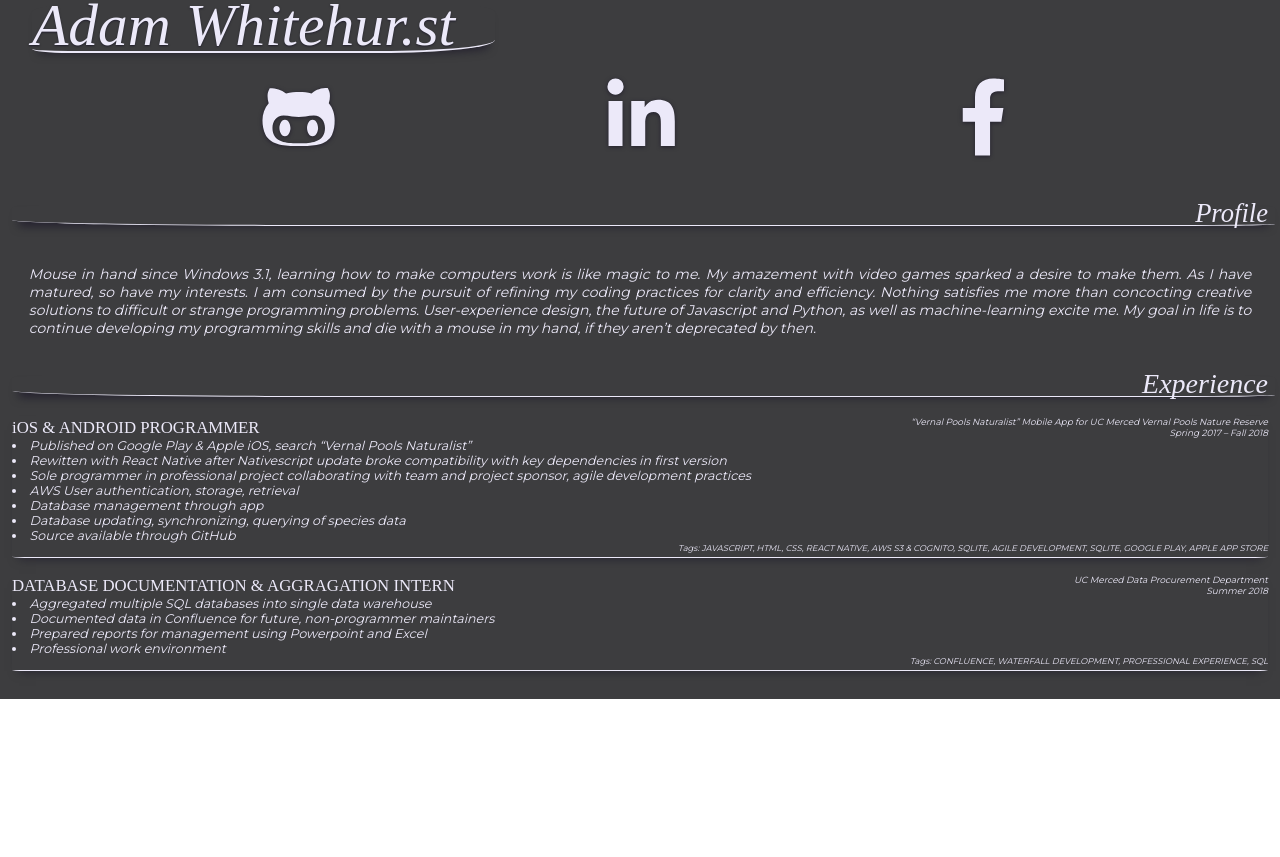
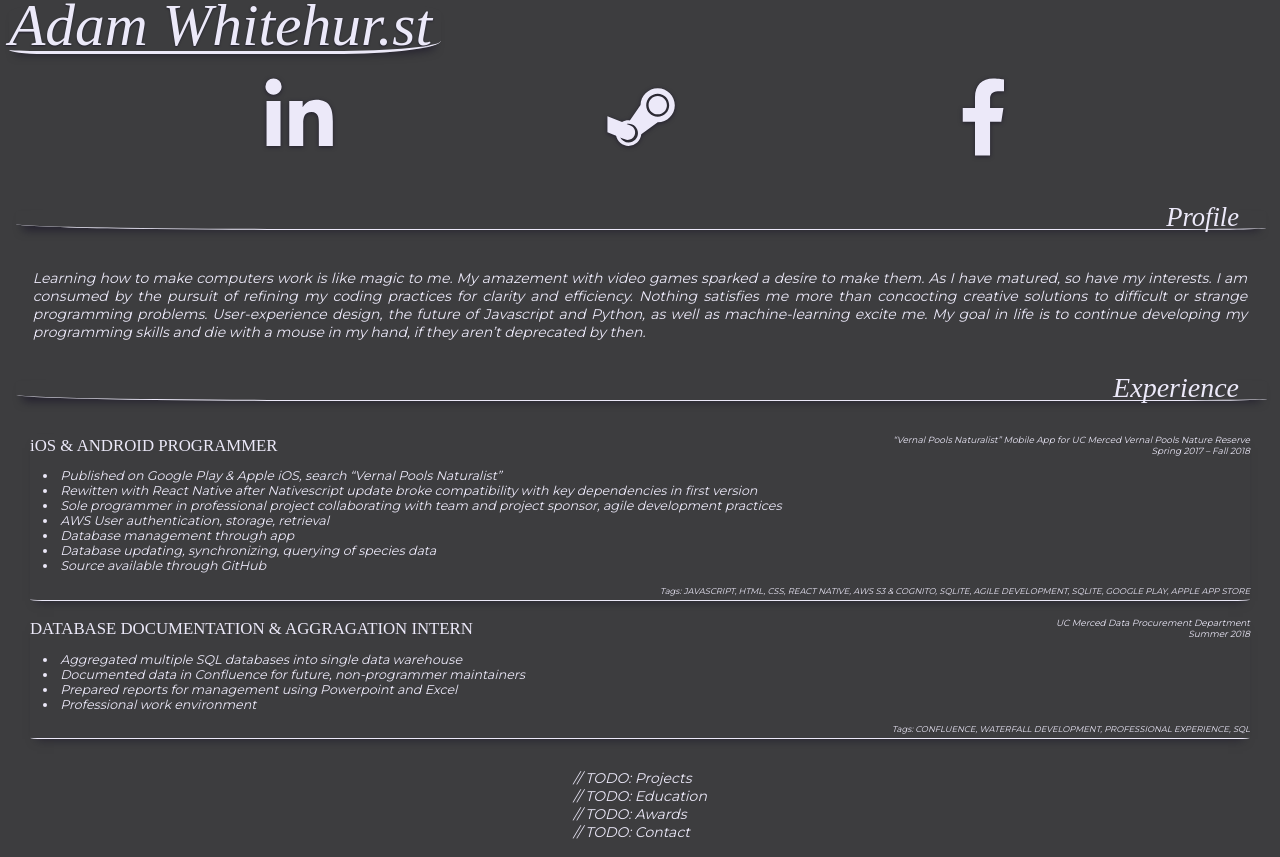
Before and after one commit to AdamWhitehurst/portfolio, a React (Create React App) app: page / in a window 1280 px wide. Before the commit the page ends 800 px from the top, so only its background shows below. Built offline with nearby package versions, Linux system fonts and the light colour scheme; a web font is replaced by a local one.

Commit message:
remove basics.js, was more trouble than it was worth

```diff
--- a/src/App.js
+++ b/src/App.js
@@ -1,24 +1,54 @@
 import React from 'react';
-import {Container, Content} from './components/basics';
 import { Title } from './components/title';
 import { Carasoul } from './components/carasoul';
 import { Profile } from './components/profile';
 import { Experience } from './components/experience';
+import injectSheet from 'react-jss';
 
-class App extends React.Component {
+
+const style = (Theme) => ({
+  container: {
+    display: 'flex',
+    flexDirection: 'column',
+    backgroundColor: Theme.bgDark,
+    fontFamily: Theme.titleFontFamily,
+  },
+  content: {
+    display: 'flex',
+    justifyContent: 'center',
+    alignItems: 'center',
+    flexDirection: 'column',
+    flexWrap: 'wrap',
+    borderTopWidth: '1vh',
+    borderColor: 'white',
+    padding: '0.5rem',
+    margin: '0.5rem',
+    color: Theme.textLight,
+    fontFamily: Theme.contentFontFamily,
+    textAlign: 'justify',
+    textJustify: 'inter-word',
+  },
+});
+
+class UnstyledApp extends React.Component {
 
   render() {
+    const {classes} = this.props;
     return (
-      <Container>
+      <div className={classes.container}>
         <Title />
         <Carasoul/>
-        <Content flexDirection='row'>
+        <div className={classes.content}>
           <Profile/>
           <Experience/>
-        </Content>
-      </Container>
+          // TODO: Projects <br/>
+          // TODO: Education <br/>
+          // TODO: Awards <br/>
+          // TODO: Contact <br/>
+        </div>
+      </div>
     );
   }
-}
+};
 
-export default App;
+export const App = injectSheet(style)(UnstyledApp);
--- a/src/components/basics.js
+++ /dev/null
@@ -1,42 +0,0 @@
-import React from 'react';
-import injectSheet from 'react-jss';
-
-const style = (Theme) => ({
-  container: {
-    display: 'flex',
-    flexDirection: 'column',
-    backgroundColor: Theme.bgDark,
-    fontFamily: Theme.titleFontFamily,
-  },
-  content: {
-    display: 'flex',
-    justifyContent: props => props.justifyContent || 'center',
-    alignItems: props => props.alignItems || 'center',
-    flexDirection: props => props.flexDirection || 'column',
-    flexWrap: props => props.flexWrap || 'wrap',
-    width: props => props.width,
-    borderTopWidth: '1vh',
-    borderColor: 'white',
-    padding: Theme.paddingSmall,
-    margin: Theme.margin,
-    color: Theme.textLight,
-    fontFamily: Theme.contentFontFamily,
-    textAlign: 'justify',
-    textJustify: 'inter-word',
-  },
-});
-
-
-const UnstyledContainer = ({classes, children}) => (
-  <div className={classes.container}>
-    {children}
-  </div>
-);
-export const Container = injectSheet(style)(UnstyledContainer);
-
-const UnstyledContent = ({classes, children}) => (
-  <div className={classes.content}>
-    {children}
-  </div>
-)
-export const Content = injectSheet(style)(UnstyledContent);
--- a/src/components/carasoul.js
+++ b/src/components/carasoul.js
@@ -87,7 +87,7 @@ class UnstyledCarasoul extends React.Component {
     let items = [];
     for (let link in Links) {
       items.push (
-        <CarasoulItem key={link} {...Links[link]}/>
+        <CarasoulItem key={Links.indexOf(link)} {...Links[link]}/>
       );
     }
     return items;
--- a/src/components/experience.js
+++ b/src/components/experience.js
@@ -1,5 +1,5 @@
 import React from 'react'
-import { ExperienceText } from '../constants/constants';
+import { ExperienceText } from '../constants/texts';
 import injectSheet from 'react-jss';
 
 const style = (Theme) => ({
@@ -7,10 +7,12 @@ const style = (Theme) => ({
     width: '100%',
     display: 'flex',
     flexDirection: 'column',
+    color: Theme.textLight,
+    fontFamily: Theme.contentFontFamily,
   },
   title: {
-    width: '100%',
-    paddingRight: '0.25em',
+    width: '98%',
+    paddingRight: '1em',
     textAlign: 'end',
     fontFamily: Theme.titleFontFamily,
     fontWeight: '100',
@@ -20,7 +22,9 @@ const style = (Theme) => ({
     borderBottomRightRadius: '8%',
     boxShadow: Theme.outBorderShadow,
   },
-  content: {},
+  content: {
+    padding: '1em',
+  },
   sectionContainer: {
     marginBottom: '1rem',
     paddingBottom: '0.25rem',
@@ -60,6 +64,7 @@ const style = (Theme) => ({
   sectionBody: {
     width: '100%',
     fontSize: '0.9em',
+    padding: '1em',
   },
   sectionTags: {
     fontSize: '0.6em',
--- a/src/components/profile.js
+++ b/src/components/profile.js
@@ -1,5 +1,5 @@
 import React from 'react'
-import { ProfileText } from '../constants/constants';
+import { ProfileText } from '../constants/texts';
 import injectSheet from 'react-jss';
 
 const style = (Theme) => ({
@@ -7,10 +7,12 @@ const style = (Theme) => ({
     width: '100%',
     display: 'flex',
     flexDirection: 'column',
+    color: Theme.textLight,
+    fontFamily: Theme.contentFontFamily,
   },
   title: {
-    width: '100%',
-    paddingRight: '0.25em',
+    width: '98%',
+    paddingRight: '1em',
     fontSize: '1.9em',
     fontFamily: Theme.titleFontFamily,
     fontWeight: '100',
--- a/src/components/title.js
+++ b/src/components/title.js
@@ -1,11 +1,10 @@
 import React from 'react';
 import injectSheet from 'react-jss';
-import { MainTitle } from '../constants/constants';
+import { MainTitle } from '../constants/texts';
 
 
 const style = (Theme) => ({
-  basicHeader: {
-    alignSelf: props => props.alignSelf,
+  title: {
     display: 'flex',
     alignItems: 'baseline',
     justifyContent: 'flex-start',
@@ -14,34 +13,20 @@ const style = (Theme) => ({
     padding: 0,
     margin: 0,
     color: Theme.textLight,
-    fontSize: '3em',
     fontWeight: '100',
     fontFamily: Theme.titleFontFamily,
     textShadow: Theme.outTextShadow,
-  },
-  title: {
-    extend: 'basicHeader',
     fontSize: Theme.titleFontSize,
     lineHeight: '85%',
     position: 'fixed',
     left: 0,
-    margin: 0,
-    paddingRight: `calc(5 * ${Theme.padding})`,
-    marginLeft: `calc(4 * ${Theme.margin})`,
-    borderBottom: `0.05em solid ${Theme.textLight}`,
+    paddingRight: '0.15em',
+    marginLeft: '0.15em',
+    borderBottom: `0.2rem solid ${Theme.textLight}`,
     borderRadius: '25%',
     borderBottomLeftRadius: '8%',
     boxShadow: Theme.outBorderShadow,
-  },
-  header: {
-    extend: 'basicHeader',
-    fontSize: props=> props.fontSize || '2em',
-  },
-  subheader: {
-    extend: 'basicHeader',
-    fontSize: props=> props.fontSize || '0.8em',
-    fontFamily: Theme.contentFontFamily,
-    fontStyle: 'italic',
+    zIndex: 99,
   }
 });
 
--- a/src/constants/links.js
+++ b/src/constants/links.js
@@ -1,19 +1,30 @@
-export const Links = {
-  Github: {
+export const Links = [
+  {
+    url: "https://www.linkedin.com/in/adam-whitehurst-970504b0/",
+    icon: "linkedin-in",
+  },
+  {
+    url: "https://steamcommunity.com/profiles/76561198121157048/myworkshopfiles/",
+    icon: "steam-symbol",
+  },
+  {
+    url: "https://www.facebook.com/WittyHorse",
+    icon: "facebook-f",
+  },
+  {
+    url: "https://twitter.com/AdamBrohurst",
+    icon: "twitter",
+  },
+  {
+    url: "https://www.instagram.com/witty.horse/",
+    icon: 'instagram',
+  },
+  {
+    url: "https://gitlab.com/AdamWhitehurst",
+    icon: 'gitlab',
+  },
+  {
     url: "https://github.com/AdamWhitehurst",
     icon: "github-alt",
   },
-  LinkedIn: {
-    url: "https://www.linkedin.com/in/adam-whitehurst-970504b0/",
-    icon: "linkedin-in"
-  },
-  Facebook: {
-    url: "https://www.facebook.com/WittyHorse",
-    icon: "facebook-f"
-  },
-  "Steam Workshop": {
-    url:
-      "https://steamcommunity.com/profiles/76561198121157048/myworkshopfiles/",
-    icon: "steam-symbol"
-  }
-};
+];
--- a/src/constants/constants.js
+++ b/src/constants/texts.js
@@ -2,7 +2,7 @@ export const MainTitle = `Adam Whitehur.st`;
 
 export const ProfileText = {
   Title: `Profile`,
-  Body: `Mouse in hand since Windows 3.1, learning how to make computers work is like magic to me. My amazement with video games sparked a desire to make them. As I have matured, so have my interests. I am consumed by the pursuit of refining my coding practices for clarity and efficiency. Nothing satisfies me more than concocting creative solutions to difficult or strange programming problems. User-experience design, the future of Javascript and Python, as well as machine-learning excite me. My goal in life is to continue developing my programming skills and die with a mouse in my hand, if they aren’t deprecated by then.`,
+  Body: `Learning how to make computers work is like magic to me. My amazement with video games sparked a desire to make them. As I have matured, so have my interests. I am consumed by the pursuit of refining my coding practices for clarity and efficiency. Nothing satisfies me more than concocting creative solutions to difficult or strange programming problems. User-experience design, the future of Javascript and Python, as well as machine-learning excite me. My goal in life is to continue developing my programming skills and die with a mouse in my hand, if they aren’t deprecated by then.`,
 };
 
 export const ExperienceText = {
--- a/src/index.js
+++ b/src/index.js
@@ -1,10 +1,10 @@
 import React from 'react';
 import ReactDOM from 'react-dom';
-import App from './App';
+import { App } from './App';
 import './index.css';
 import * as serviceWorker from './serviceWorker';
 import { ThemeProvider } from 'theming';
-import {Theme} from './constants/theme';
+import { Theme } from './constants/theme';
 
 ReactDOM.render(
   <ThemeProvider theme={Theme}>
```
